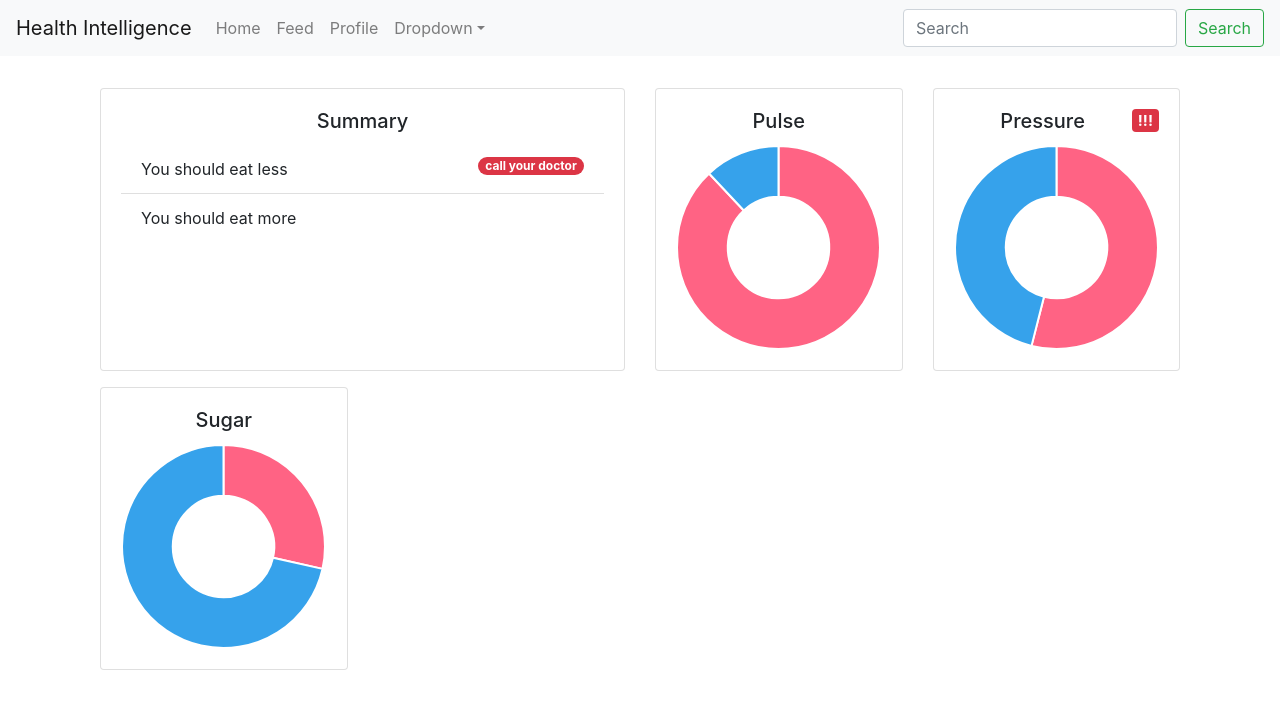
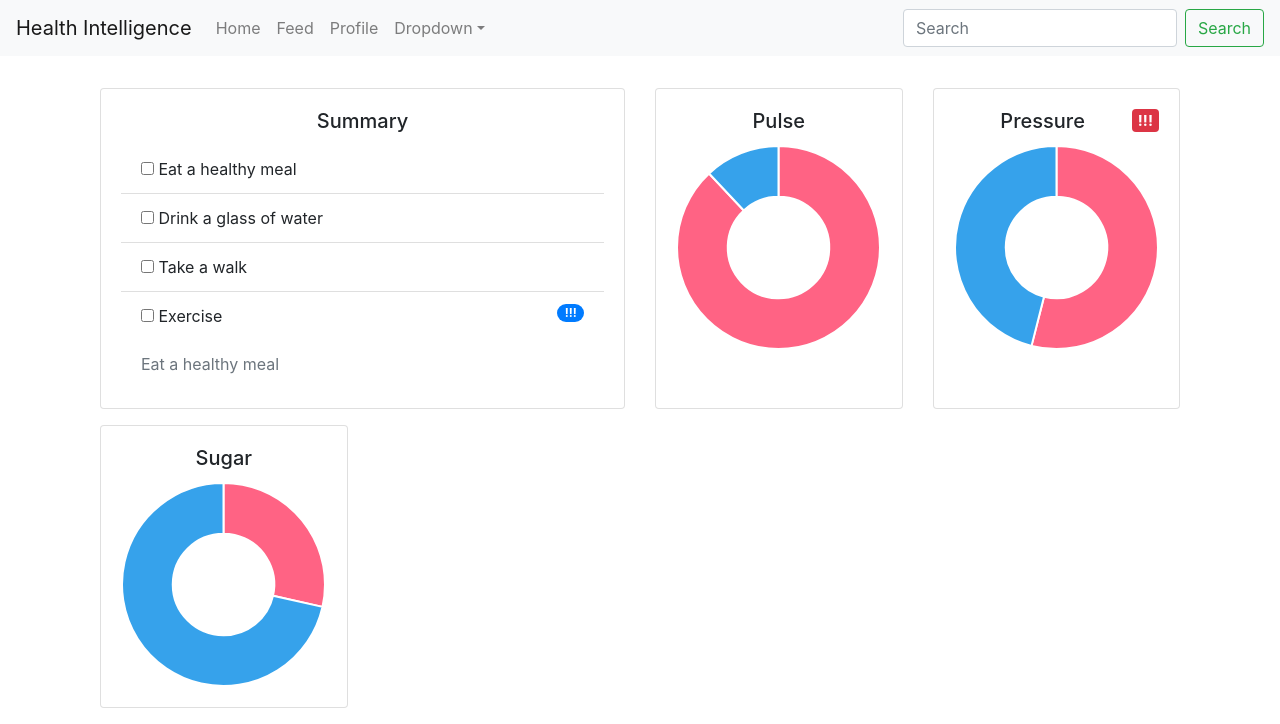
Before and after one commit to eduardvercaemer/itesm-hackathon-health-intelligence, a Next.js app: page / in a window 1280 px wide. Shown: the top 724 px of the page. Built offline with nearby package versions, Linux system fonts and the light colour scheme.

Commit message:
add: user actions

```diff
--- a/components/main-dashboard.js
+++ b/components/main-dashboard.js
@@ -1,7 +1,8 @@
 import { Chart, ArcElement } from "chart.js";
-import { Badge, Container, Card, Row, Col, ListGroup } from "react-bootstrap";
+import { Badge, Container, Card, Row, Col } from "react-bootstrap";
 import { Doughnut } from "react-chartjs-2";
 import { useState, useEffect } from "react";
+import UserActions from "./user-actions";
 Chart.register(ArcElement);
 
 // generate random data for a two part doughnut chart every second
@@ -12,8 +13,8 @@ const DummyChart = () => {
       {
         data: [300, 50],
         backgroundColor: ["#FF6384", "#36A2EB"],
-    },
-  ],
+      },
+    ],
   });
 
   useEffect(() => {
@@ -27,7 +28,7 @@ const DummyChart = () => {
               Math.floor(Math.random() * 100),
             ],
             backgroundColor: ["#FF6384", "#36A2EB"],
-        },
+          },
         ],
       };
       setData(newData);
@@ -67,26 +68,13 @@ const DummyCard = ({ title, children, bigger, badge }) => (
   </Col>
 );
 
-// the summary is a list group with items and pill badges right aligned
-const Summary = () => (
-  <ListGroup variant="flush">
-    <ListGroup.Item>
-      You should eat less
-      <Badge pill variant="danger" className="float-right">
-        call your doctor
-      </Badge>
-    </ListGroup.Item>
-    <ListGroup.Item>You should eat more</ListGroup.Item>
-  </ListGroup>
-);
-
 export default function MainDashboard() {
   // each name gets its own card with a dummy chart
   return (
     <Container>
       <Row>
         <DummyCard bigger title="Summary">
-          <Summary />
+          <UserActions />
         </DummyCard>
 
         {[
--- /dev/null
+++ b/components/user-actions.js
@@ -0,0 +1,36 @@
+import { ListGroup, Badge, ListGroupItem } from "react-bootstrap";
+
+// item with text, optional badge, and checkbox
+const SuggestedAction = ({ text, badge }) => (
+  <ListGroup.Item>
+    <input type="checkbox" /> {text}
+    {badge && (
+      <Badge pill variant="primary" className="float-right">
+        {badge}
+      </Badge>
+    )}
+  </ListGroup.Item>
+);
+
+// a list item that is faded and with not checkbox
+const PastAction = ({ text }) => (
+  <ListGroup.Item className="text-muted">{text}</ListGroup.Item>
+);
+
+// show a list of past actions and suggested actions, that can be checked
+// as completed to move to the history
+export default function UserActions() {
+  return (
+    <>
+      <ListGroup variant="flush">
+        <SuggestedAction text="Eat a healthy meal" />
+        <SuggestedAction text="Drink a glass of water" />
+        <SuggestedAction text="Take a walk" />
+        <SuggestedAction text="Exercise" badge="!!!" />
+      </ListGroup>
+      <ListGroup variant="flush">
+        <PastAction text="Eat a healthy meal" />
+      </ListGroup>
+    </>
+  );
+}
```
